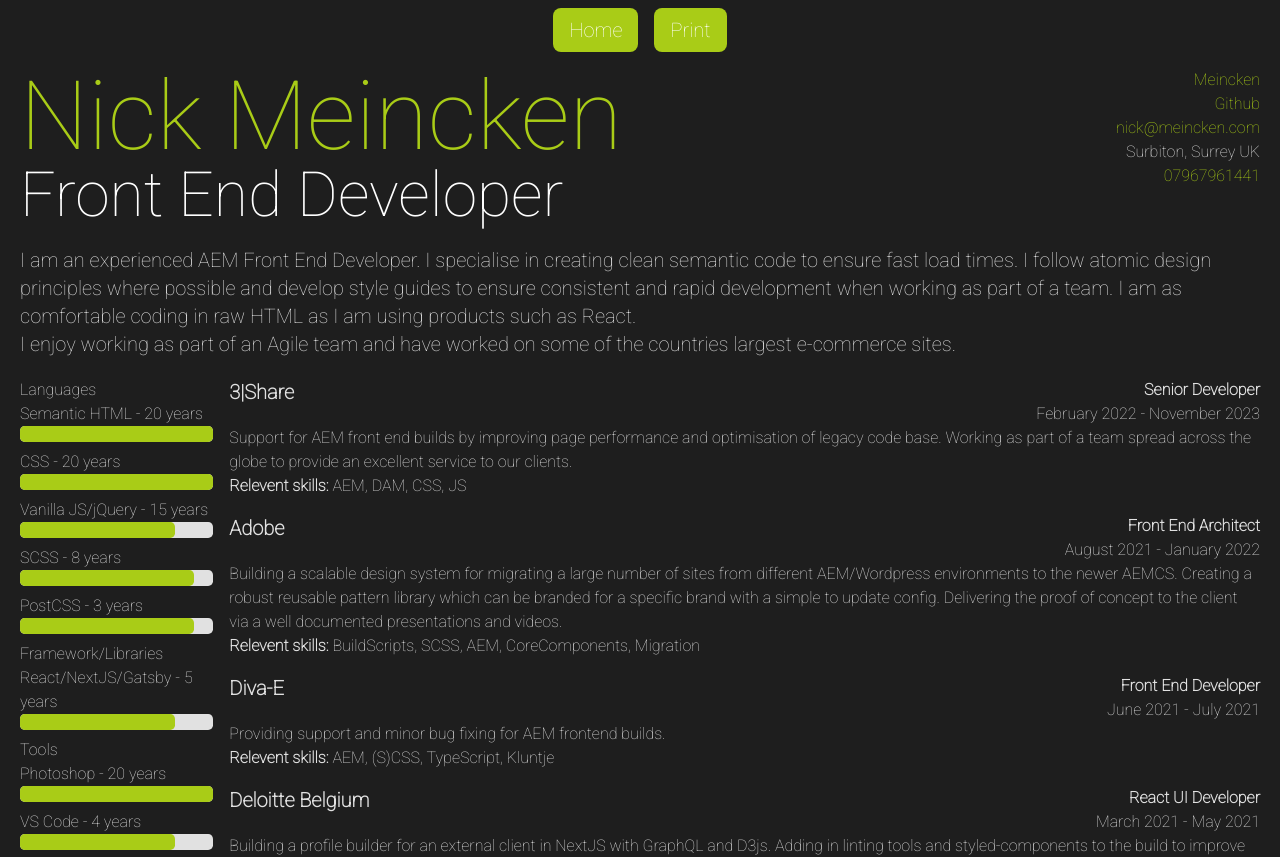
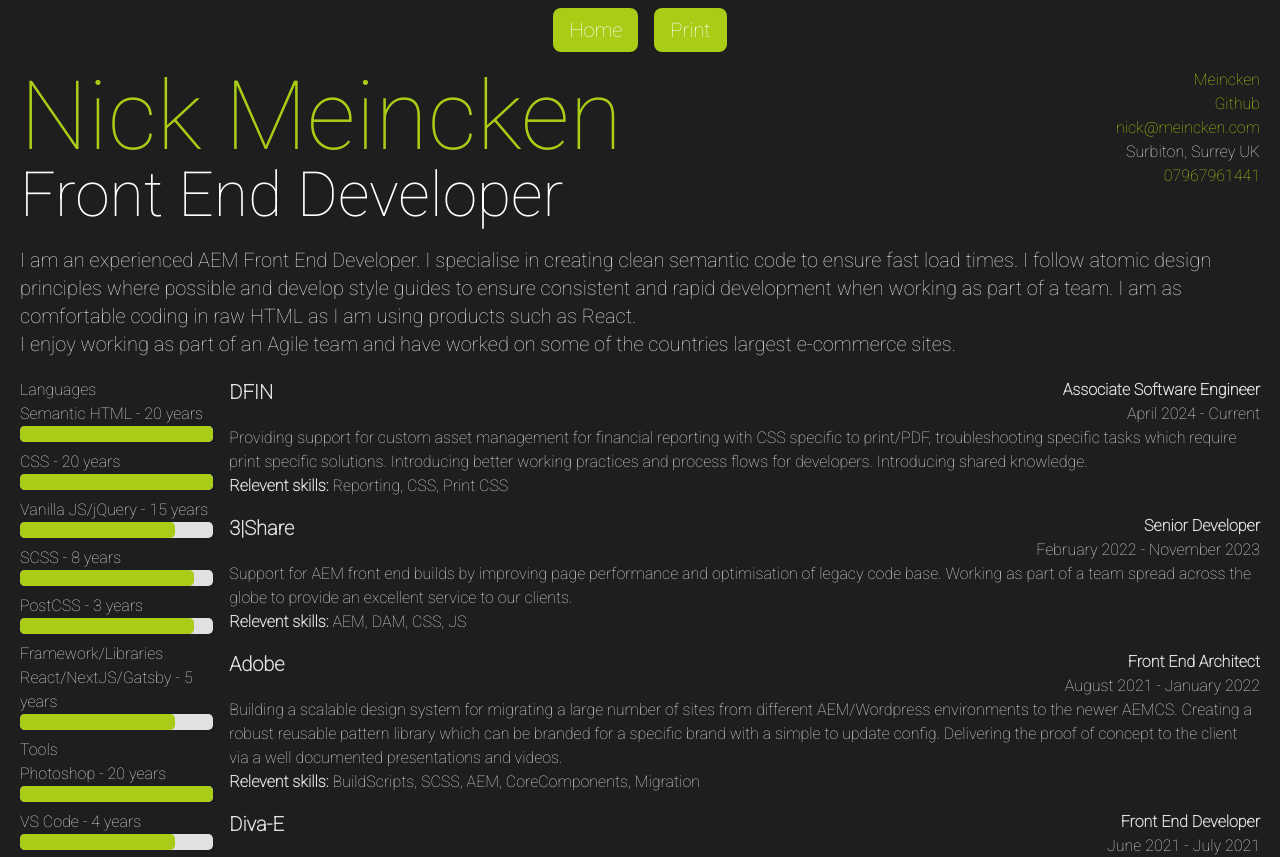
Before and after one commit to meincken/nickmeinckenme_next, a Next.js app: page /resume in a window 1280 px wide. Shown: the top 857 px of the page. Built offline with nearby package versions, Linux system fonts and the light colour scheme.

Commit message:
content update

```diff
--- a/src/components/Client/SkillListResume/skills.css
+++ b/src/components/Client/SkillListResume/skills.css
@@ -31,7 +31,11 @@ progress::-webkit-progress-value {
 }
 
 @media print {
-  .skills span progress {
+  /* .skills span progress {
     display: none;
+  } */
+  progress::-webkit-progress-value {
+    background-color: var(--light);
+    border-radius: .3rem
   }
 }
--- a/src/content/roles.json
+++ b/src/content/roles.json
@@ -1,6 +1,19 @@
 {
   "title": "Employment History",
   "role": [
+    {
+      "company": "DFIN",
+      "jobTitle": "Associate Software Engineer",
+      "startDate": "April 2024",
+      "finishDate": "Current",
+      "description": "Providing support for custom asset management for financial reporting with CSS specific to print/PDF, troubleshooting specific tasks which require print specific solutions. Introducing better working practices and process flows for developers. Introducing shared knowledge.",
+      "break": false,
+      "tags":[
+        "Reporting",
+        "CSS",
+        "Print CSS"
+      ]
+    },
     {
       "company": "3|Share",
       "jobTitle": "Senior Developer",
--- a/src/pages/resume.tsx
+++ b/src/pages/resume.tsx
@@ -21,7 +21,7 @@ export default function Resume() {
       <Head>
         <title>{site.sitemeta.title} | Resume</title>
       </Head>
-      <div className="bg-[#1e1e1e] text-[#e1e1e1] px-5">
+      <div className="resume-wrap px-5">
         <header className="flex justify-center content-between hidden-print-block">
           <Link className='btn btn-group m-2' href={`/`}>Home</Link>
           <button className='btn btn-group m-2' onClick={handlePrint}>Print</button>
--- a/src/styles/print.css
+++ b/src/styles/print.css
@@ -1,6 +1,25 @@
+@page {
+  size: A4;
+  margin: 18pt;
+}
+
+body {
+  print-color-adjust: exact;
+  -webkit-print-color-adjust: exact;
+}
+
+.resume-wrap {
+  @apply bg-[#1e1e1e] text-[#e1e1e1]
+}
+
 @media print {
+
   html {
     @apply text-[10px] text-black font-normal
+  }
+
+  .resume-wrap {
+    @apply bg-[#ffffff] text-[#1e1e1e]
   }
 
   a:after {
@@ -52,7 +71,7 @@
     @apply hidden
   }
 
-  .progress {
+  /* .progress {
     @apply hidden
-  }
+  } */
 }
```
